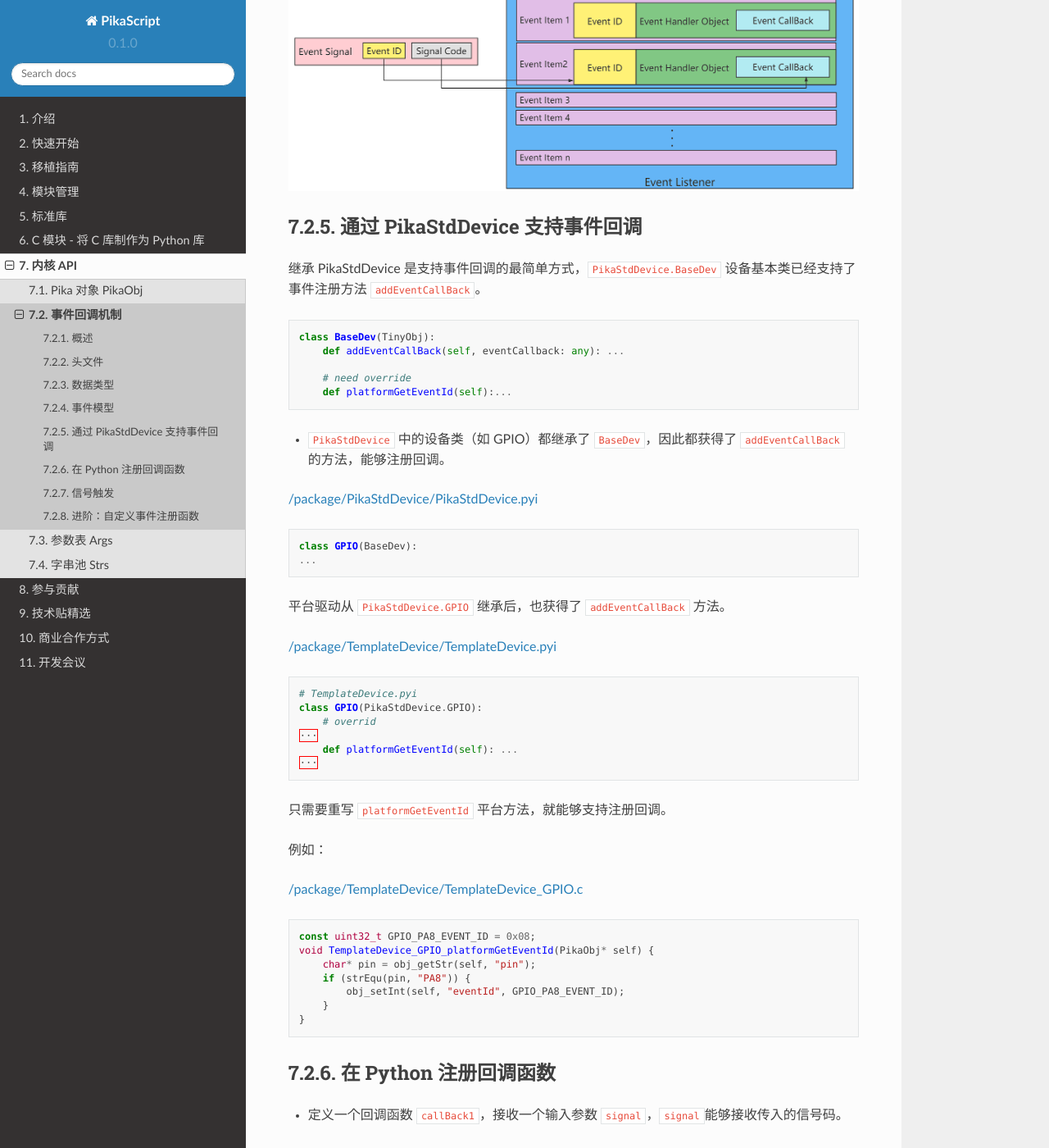
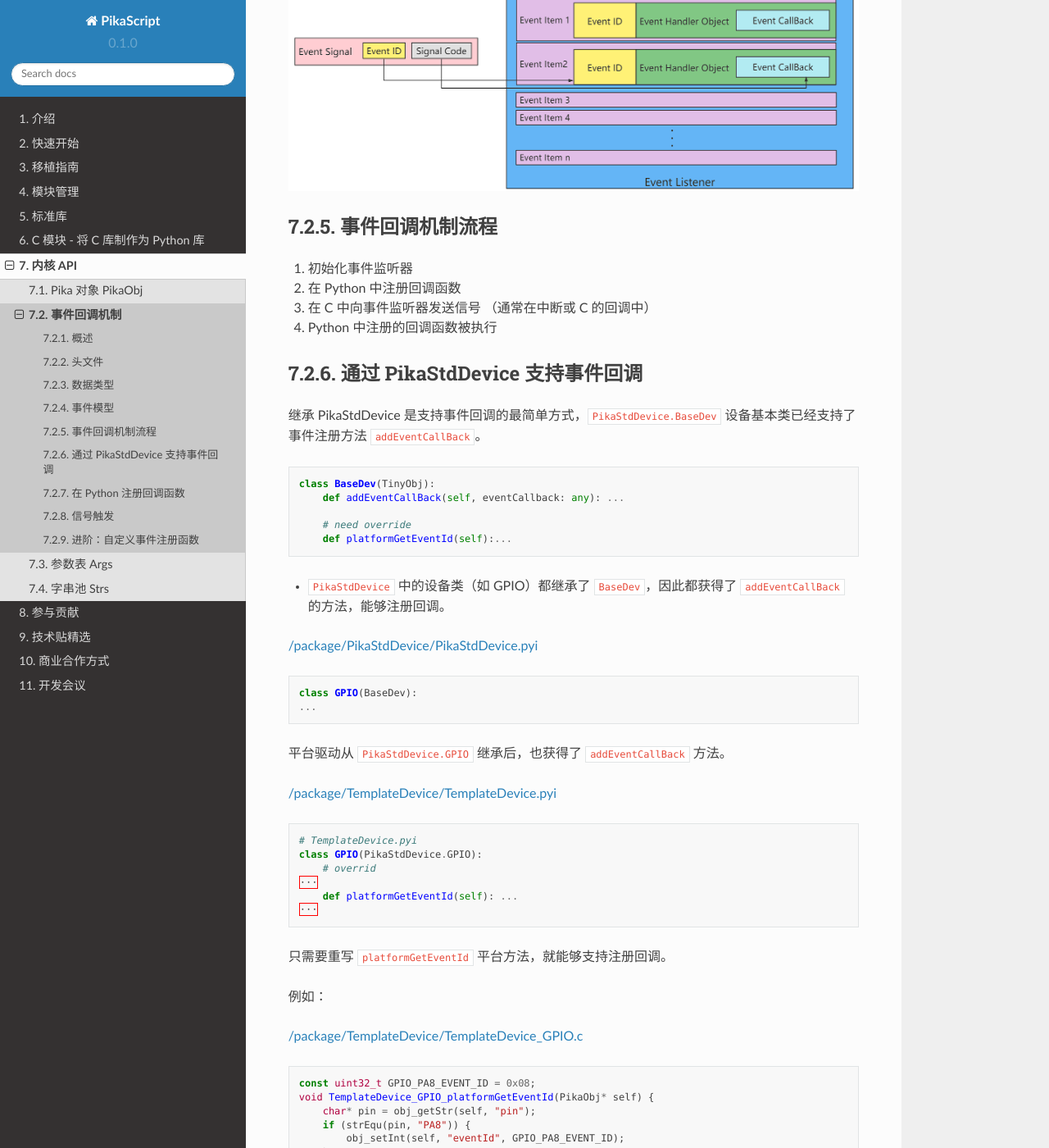
Before and after one commit to pikasTech/pikadoc, a Sphinx documentation site: the page built from docs/source/coreapi_event.md, in a window 1280 px wide and 1400 px high, scrolled down 1478 px. Shown: the whole window at 82% size. Built offline with Sphinx 7.4.7 and the Read the Docs theme 2.0.0, drawn with Linux system fonts in a browser that asks for light colours; some of the changed text lies outside the part shown.

Commit message:
Update coreapi_event.md

```diff
--- a/docs/source/coreapi_event.md
+++ b/docs/source/coreapi_event.md
@@ -38,6 +38,12 @@ typedef PikaObj PikaEventListener;
 
 ![](assets/image-20220619104053576.png)
 
+## 事件回调机制流程
+
+1. 初始化事件监听器
+2. 在 Python 中注册回调函数
+3. 在 C 中向事件监听器发送信号 （通常在中断或 C 的回调中）
+4. Python 中注册的回调函数被执行
 
 ## 通过 PikaStdDevice 支持事件回调
 
```
